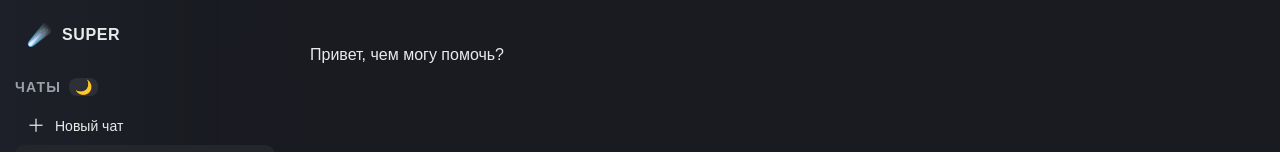
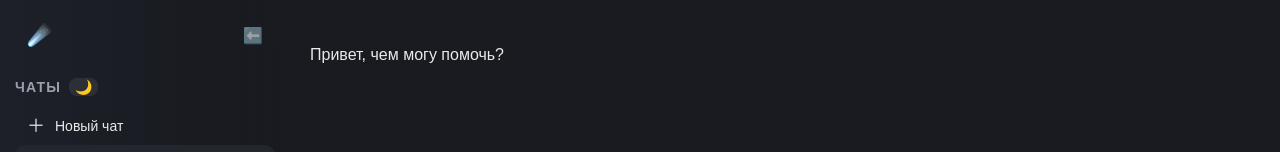
Before and after one commit to QweeeTleX/Chatbot, a React (Vite) app: page / in a window 1280 px wide. Shown: the top 152 px of the page. Built offline with nearby package versions, Linux system fonts and the light colour scheme.

Commit message:
The sidebar can now be collapsed.

```diff
--- a/src/App.jsx
+++ b/src/App.jsx
@@ -28,7 +28,7 @@ function App() {
     return localStorage.getItem("theme") || "dark";
   });
 
-
+  const [isSidebarCollapsed, setIsSidebarCollapsed] = useState(false);
 
   useEffect(() => {
     localStorage.setItem("theme", theme);
@@ -125,6 +125,8 @@ function App() {
         onToggleTheme={() =>
           setTheme((prev) => (prev === "dark" ? "light" : "dark"))
         }
+        collapsed={isSidebarCollapsed}
+        onToggleCollapse={() => setIsSidebarCollapsed((v) => !v)}
         />
 
         <div className="chat-area">
--- a/src/components/Sidebar.jsx
+++ b/src/components/Sidebar.jsx
@@ -1,11 +1,20 @@
 import { useState } from "react";
 import "../styles/sidebar.css";
 
-
-export default function Sidebar({ chats, activeChatId, onSelectChat, onCreateChat, onRenameChat, onTogglePinChat, onDeleteChat, theme, onToggleTheme }) {
-
+export default function Sidebar({
+  chats,
+  activeChatId,
+  onSelectChat,
+  onCreateChat,
+  onRenameChat,
+  onTogglePinChat,
+  onDeleteChat,
+  theme,
+  onToggleTheme,
+  collapsed,
+  onToggleCollapse,
+}) {
   const [editingChatId, setEditingChatId] = useState(null);
-
   const [editingTitle, setEditingTitle] = useState("");
 
   const saveTitle = (chatId) => {
@@ -17,22 +26,35 @@ export default function Sidebar({ chats, activeChatId, onSelectChat, onCreateCha
   };
 
   return (
-		<div className="sidebar">
+    <div className={`sidebar ${collapsed ? "collapsed" : ""}`}>
       <div className="sidebar-logo">
         <span className="logo-icon">☄️</span>
-  				<span className="logo-text">SUPER</span>
+        <span
+          className="collapse-toggle"
+          onClick={onToggleCollapse}
+          title={collapsed ? "Развернуть" : "Свернуть"}
+        >
+          {collapsed ? "➡️" : "⬅️"}
+        </span>
       </div>
+
+      {!collapsed && (
         <div className="sidebar-header">
           <h2>Чаты</h2>
           <button className="theme-toggle" onClick={onToggleTheme}>
             {theme === "dark" ? "🌙" : "☀️"}
           </button>
         </div>
+      )}
 
       <div className="sidebar-action" onClick={onCreateChat}>
         <span className="sidebar-action-icon">＋</span>
-				<span className="sidebar-action-text">Новый чат</span></div>
+        {!collapsed && (
+          <span className="sidebar-action-text">Новый чат</span>
+        )}
+      </div>
 
+      {!collapsed && (
         <ul>
           {chats.map((chat) => (
             <li
@@ -50,21 +72,17 @@ export default function Sidebar({ chats, activeChatId, onSelectChat, onCreateCha
                   onChange={(e) => setEditingTitle(e.target.value)}
                   onClick={(e) => e.stopPropagation()}
                   onKeyDown={(e) => {
-											if (e.key === "Enter") {
-												saveTitle(chat.id);
-											}
+                    if (e.key === "Enter") saveTitle(chat.id);
                   }}
-										onBlur={() => {
-											saveTitle(chat.id);
-										}}
+                  onBlur={() => saveTitle(chat.id)}
                 />
               ) : (
                 <span className="chat-title">{chat.name}</span>
-
               )}
 
               <div className="chat-actions">
-									<span className="chat-action"
+                <span
+                  className="chat-action"
                   onClick={(e) => {
                     e.stopPropagation();
                     setEditingChatId(chat.id);
@@ -74,7 +92,8 @@ export default function Sidebar({ chats, activeChatId, onSelectChat, onCreateCha
                   ✏️
                 </span>
 
-									<span className="chat-action"
+                <span
+                  className="chat-action"
                   onClick={(e) => {
                     e.stopPropagation();
                     onTogglePinChat(chat.id);
@@ -83,8 +102,8 @@ export default function Sidebar({ chats, activeChatId, onSelectChat, onCreateCha
                   {chat.pinned ? "📌" : "📍"}
                 </span>
 
-
-									<span className="chat-action danger"
+                <span
+                  className="chat-action danger"
                   onClick={(e) => {
                     e.stopPropagation();
                     onDeleteChat(chat.id);
@@ -96,24 +115,7 @@ export default function Sidebar({ chats, activeChatId, onSelectChat, onCreateCha
             </li>
           ))}
         </ul>
+      )}
     </div>
   );
 }
-
-
-
-
-/*export default function Sidebar() {
-	return (
-		<div className="sidebar">
-			<h2>Чаты</h2>
-			<button className="new-chat">+ Новый чат</button>
-
-			<ul>
-				<li className="chat-item active">Чат 1</li>
-				<li className="chat-item">Чат 2</li>
-			</ul>
-		</div>
-	);
-}
-*/
--- a/src/styles/sidebar.css
+++ b/src/styles/sidebar.css
@@ -4,7 +4,92 @@
 	flex-shrink: 0;
 	position: relative;
   z-index: 20;
+
+	overflow-x: hidden;
+	overflow-y: hidden;
+	transition: width 0.25s ease;
 }
+
+.sidebar.collapsed {
+  width: 56px;
+  padding: 8px;
+}
+
+.sidebar-logo {
+  display: flex;
+  align-items: center;
+  gap: 8px;
+  position: relative;
+}
+
+.logo-icon {
+  font-size: 18px;
+	line-height: 1;
+  transition: opacity 0.15s ease;
+}
+
+.logo-text {
+  font-weight: 600;
+  letter-spacing: 0.04em;
+}
+
+.collapse-toggle {
+  margin-left: auto;
+  cursor: pointer;
+  opacity: 0.6;
+  transition: opacity 0.15s ease;
+}
+
+.collapse-toggle:hover {
+  opacity: 1;
+}
+
+.sidebar.collapsed .logo-icon {
+  opacity: 1;
+}
+
+.sidebar.collapsed:hover .logo-icon {
+  opacity: 0;
+}
+
+
+.sidebar.collapsed .collapse-toggle {
+  position: absolute;
+  inset: 0;
+  display: flex;
+  align-items: center;
+  justify-content: center;
+  opacity: 0;
+}
+
+.sidebar.collapsed:hover .collapse-toggle {
+  opacity: 1;
+}
+
+.sidebar.collapsed .sidebar-action {
+  justify-content: center;
+  padding: 8px;
+}
+
+
+.sidebar.collapsed .logo-text,
+.sidebar.collapsed .sidebar-action-text,
+.sidebar.collapsed .chat-title,
+.sidebar.collapsed h2 {
+  display: none;
+}
+
+.collapse-toggle {
+  margin-left: auto;
+  cursor: pointer;
+  opacity: 0.6;
+  transition: opacity 0.15s ease;
+}
+
+.collapse-toggle:hover {
+  opacity: 1;
+}
+
 
 .sidebar-logo {
 	display: flex;
@@ -27,10 +112,6 @@
 .logo-icon {
 	font-size: 20px;
 	line-height: 1;
-}
-
-.logo-text {
-  letter-spacing: 0.04em;
 }
 
 .sidebar-action {
```
Lines whose indentation alone changed are shown as unchanged.
